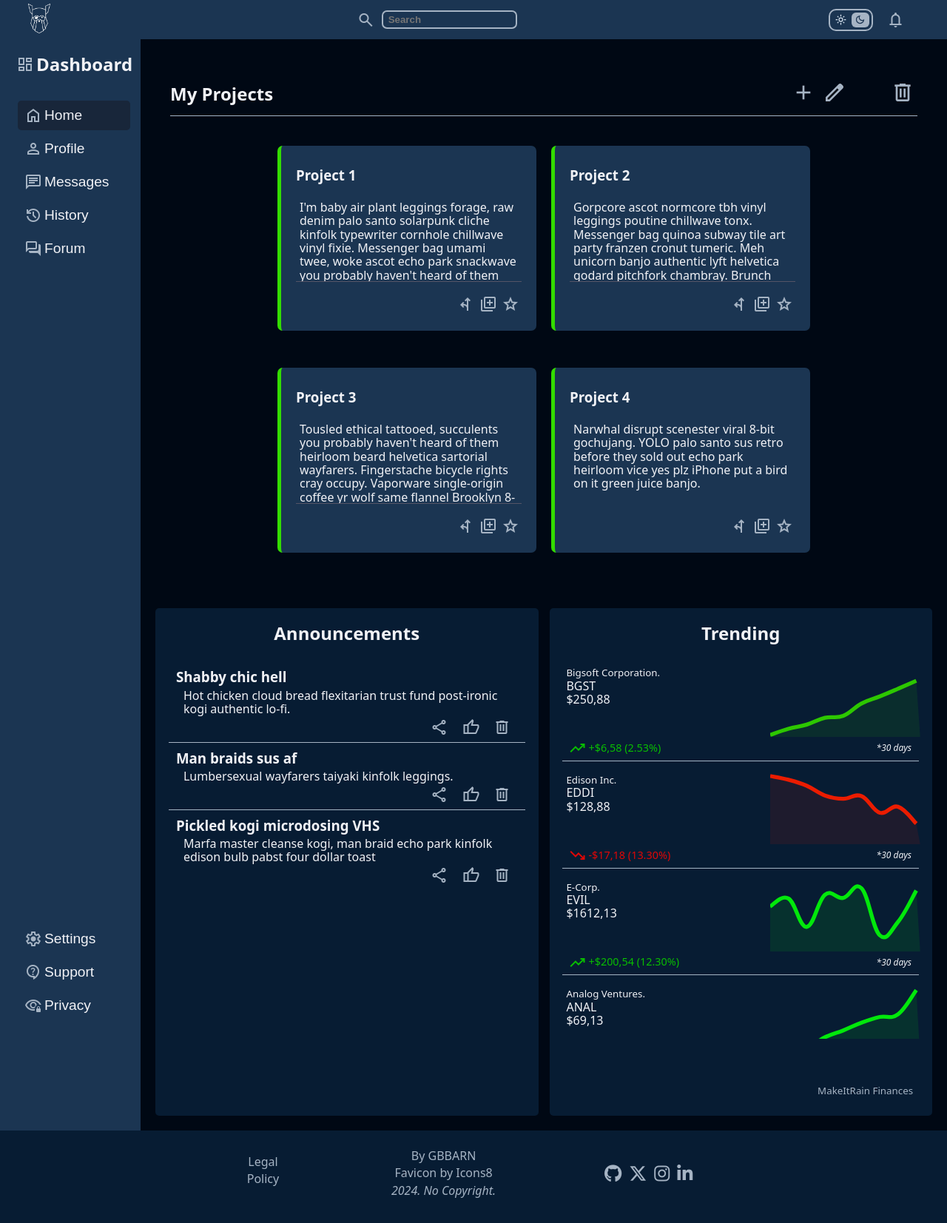
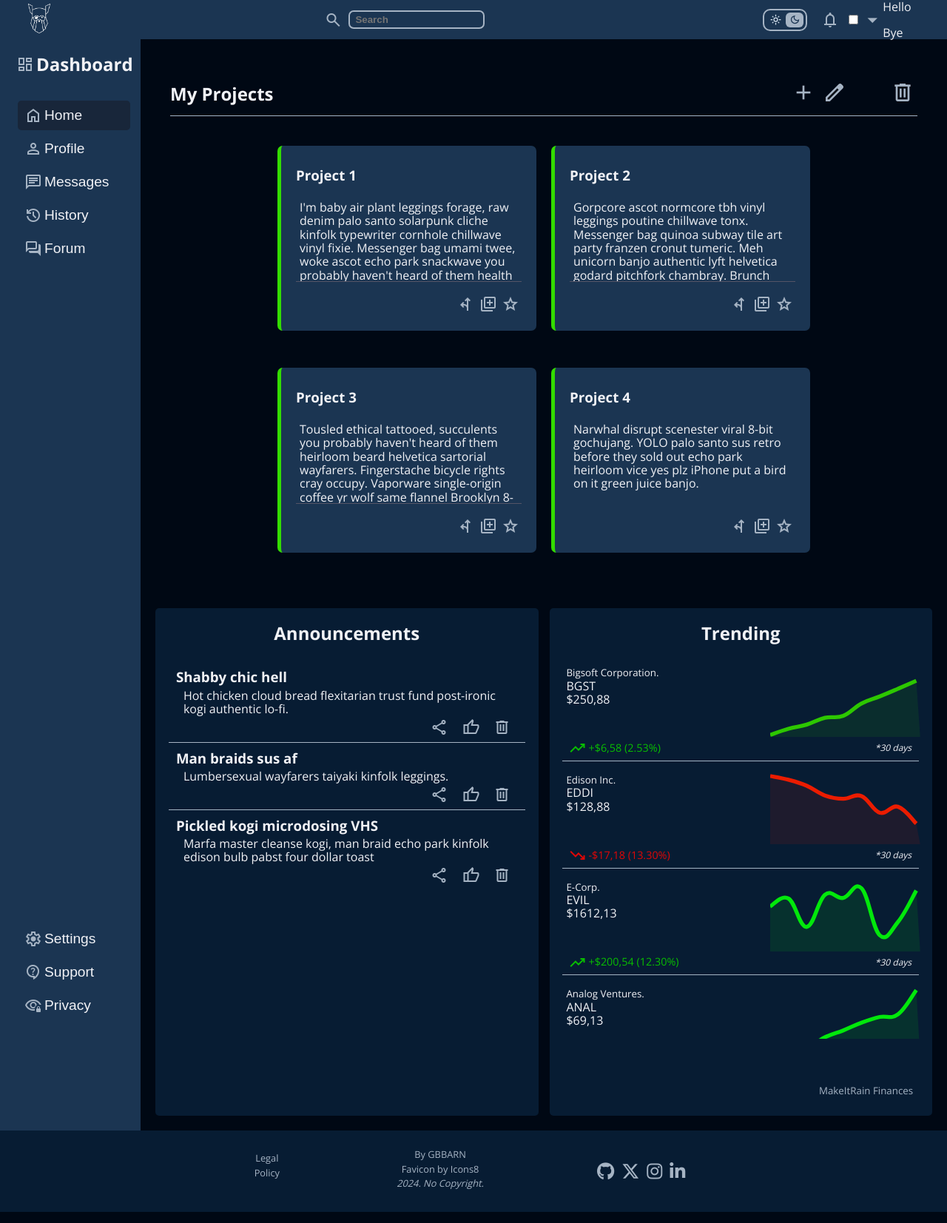
Before and after one commit to glovek08/admin-dashboard, a plain HTML site: page index.html in a window 1280 px wide. Shown: the whole page at 74% size. Drawn offline with nearby package versions, Linux system fonts and the light colour scheme.

Commit message:
[feat] user dropdown menu checked state arrow up/down

```diff
--- a/css/styles.css
+++ b/css/styles.css
@@ -56,9 +56,9 @@ a:visited {
 
 html {
     font-family:
+        Roboto,
         system-ui,
         'Segoe UI',
-        Roboto,
         Helvetica,
         Arial,
         sans-serif,
@@ -602,6 +602,7 @@ main {
 }
 
 footer {
+    font-size: .8rem;
     background: var(--blue-3);
     min-height: 100px;
     width: 100%;
@@ -609,7 +610,7 @@ footer {
     align-items: center;
     justify-content: center;
     flex-direction: column;
-    padding: 10px 0 20px 0;
+    padding: 10px 5px;
     color: var(--gray-1);
 }
 
--- a/index.html
+++ b/index.html
@@ -50,6 +50,18 @@
                             notifications
                         </span>
                     </button>
+                    <label id="header-pfp-label" aria-label="Deploy User Menu">
+                        <input type="checkbox" id="user-dropdown-menu-checkbox" aria-labelledby="header-pfp-label" />
+                        <span id="user-dropdown-menu-span" class="material-symbols-outlined">
+                            arrow_drop_down
+                        </span>
+                    </label>
+                    <aside class="user-dropdown-menu">
+                        <nav>
+                            <p>Hello</p>
+                            <p>Bye</p>
+                        </nav>
+                    </aside>
                 </li>
             </ul>
         </nav>
@@ -136,20 +148,17 @@
                 <div id="main-container-upper-container">
                     <h2>My Projects</h2>
                     <div id="project-setup-toolbox">
-                        <button id="project-add" class="project-setup-button" aria-label="Add project"
-                            title="Add a new project">
+                        <button id="project-add" class="project-setup-button" aria-label="Add project" title="Add a new project">
                             <span class="material-symbols-outlined">
                                 add
                             </span>
                         </button>
-                        <button id="project-edit" class="project-setup-button" aria-label="Edit project"
-                            title="Edit an existing project">
+                        <button id="project-edit" class="project-setup-button" aria-label="Edit project" title="Edit an existing project">
                             <span class="material-symbols-outlined">
                                 edit
                             </span>
                         </button>
-                        <button id="project-delete" class="project-setup-button" aria-label="Delete project"
-                            title="Delete an existing project">
+                        <button id="project-delete" class="project-setup-button" aria-label="Delete project" title="Delete an existing project">
                             <span class="material-symbols-outlined">
                                 delete
                             </span>
--- a/javascript/script.js
+++ b/javascript/script.js
@@ -4,6 +4,7 @@ const themeCheckbox = document.querySelector('#theme-checkbox');
 const themeCheckboxLabel = document.querySelector('#theme-checkbox-label');
 const sidebarButtons = document.querySelectorAll(".sidebar-button");
 const sidebarSpans = document.querySelectorAll('.sidebar-span');
+const userDropdownMenuCheckbox = document.querySelector('#user-dropdown-menu-checkbox');
 
 checkScroll(); //Applies a bottom borded to each project item's text box if the text content is overflowing Y.
 
@@ -35,6 +36,7 @@ const changeTheme = () => {
 
 themeCheckbox.addEventListener('click', changeTheme);
 window.addEventListener('resize', checkScroll);
+userDropdownMenuCheckbox.addEventListener('click', toggleUserDropdownMenu);
 
 sidebarSpans.forEach(spanEl => {
     spanEl.addEventListener('click', (event) => {
@@ -49,6 +51,7 @@ sidebarButtons.forEach(button => {
         event.currentTarget.classList.add('dashboard-active');
     });
 });
+
 function checkScroll() {
     const projectTextBox = document.querySelectorAll('.project-text');
     projectTextBox.forEach(element => {
@@ -58,4 +61,15 @@ function checkScroll() {
             element.classList.remove('scrollable');
         }
     })
+};
+
+function toggleUserDropdownMenu () {
+    let dropdownLabel = document.querySelector('#user-dropdown-menu-span');
+    if (userDropdownMenuCheckbox.checked) {
+        dropdownLabel.innerHTML = 'arrow_drop_up';
+        console.log('log Up')
+    } else if (!userDropdownMenuCheckbox.checked) {
+        dropdownLabel.innerHTML = 'arrow_drop_down';
+        console.log('log down')
+    }
 }
```
